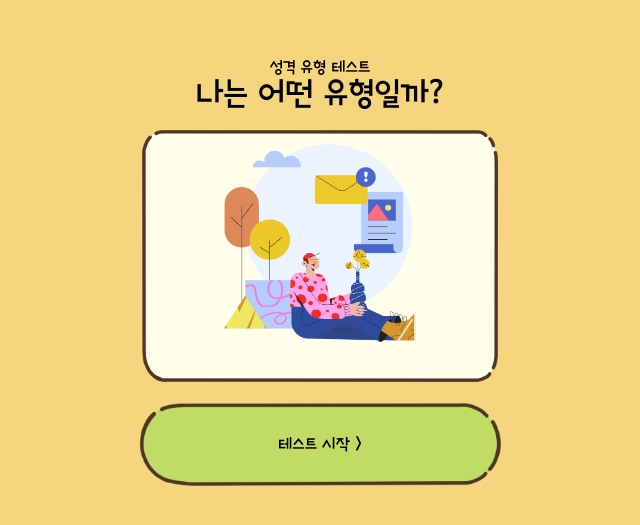
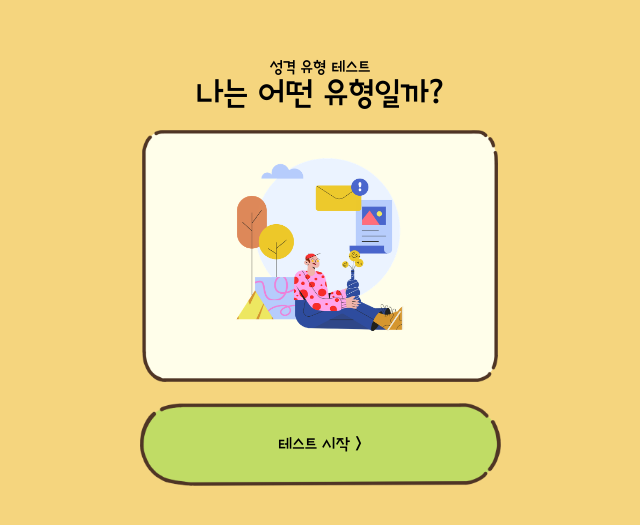
Before and after one commit to helloheesu/azkm-travel-test, a Next.js app: page / in a window 1280 px wide. Shown: the part 125-650 px from the top of the page, without its empty margins (320-960 px from the left). Built offline with nearby package versions, Linux system fonts and the light colour scheme.

Commit message:
fix image position warning

```diff
--- a/components/MainImage.tsx
+++ b/components/MainImage.tsx
@@ -7,7 +7,8 @@ interface Props {
 const MainImage = ({ src, alt }: Props) => {
   return (
     <div className="main-image">
-      <div>
+      <div className="size-container">
+        <div className="relative-container">
           <Image
             src={src}
             alt={alt}
@@ -17,6 +18,7 @@ const MainImage = ({ src, alt }: Props) => {
           />
         </div>
       </div>
+    </div>
   );
 };
 
--- a/styles/globals.css
+++ b/styles/globals.css
@@ -88,7 +88,7 @@ body {
 
   position: relative;
 }
-.main-image > div,
+.main-image .size-container,
 .button > div {
   position: absolute;
   top: 0;
@@ -111,9 +111,13 @@ body {
   /* 0.70% */
   padding-top: 70%;
 }
-.main-image > div {
+.main-image .size-container,
+.main-image .relative-container {
   width: 100%;
   height: 100%;
+}
+.main-image .relative-container {
+  position: relative;
 }
 
 .button {
```
Lines whose indentation alone changed are shown as unchanged.
